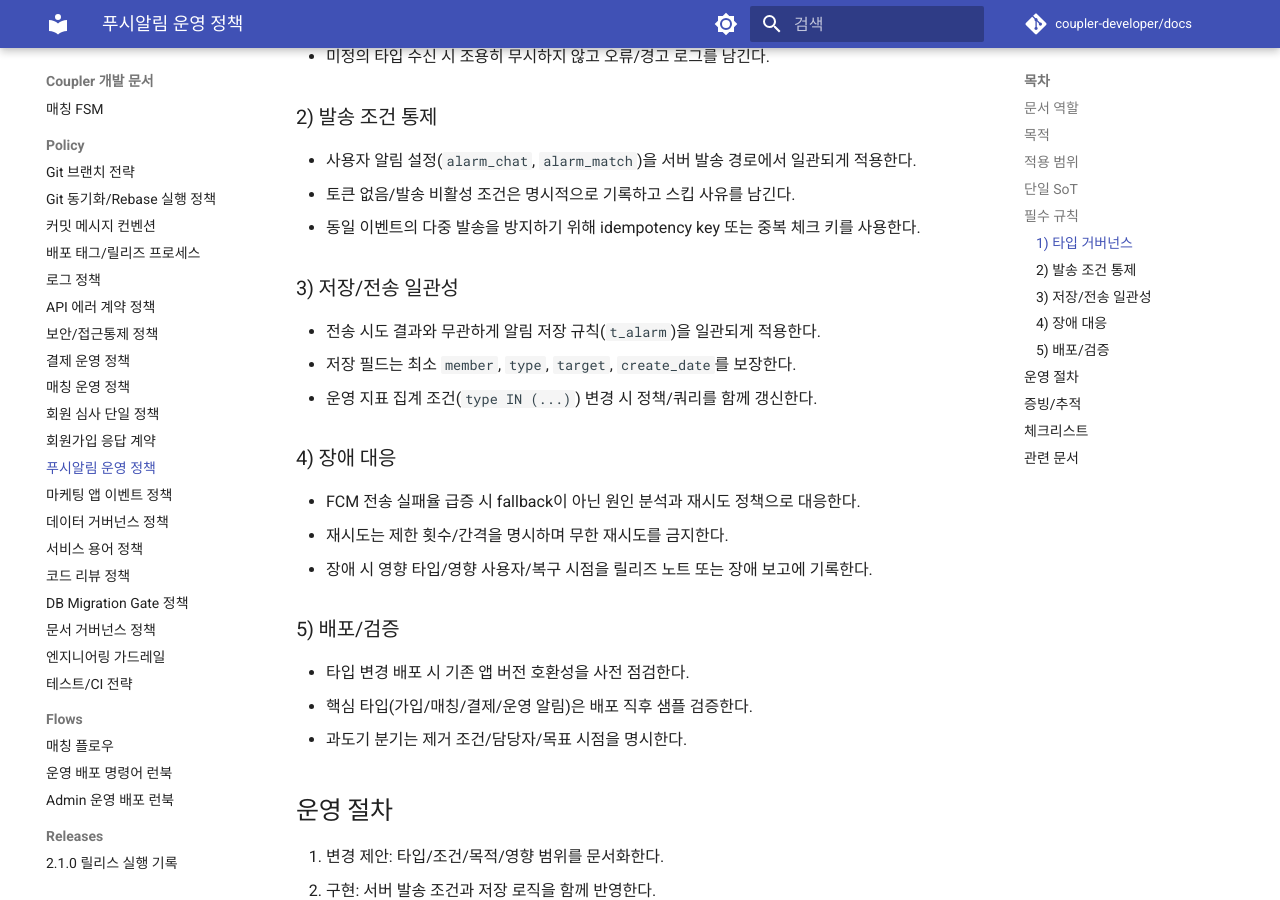
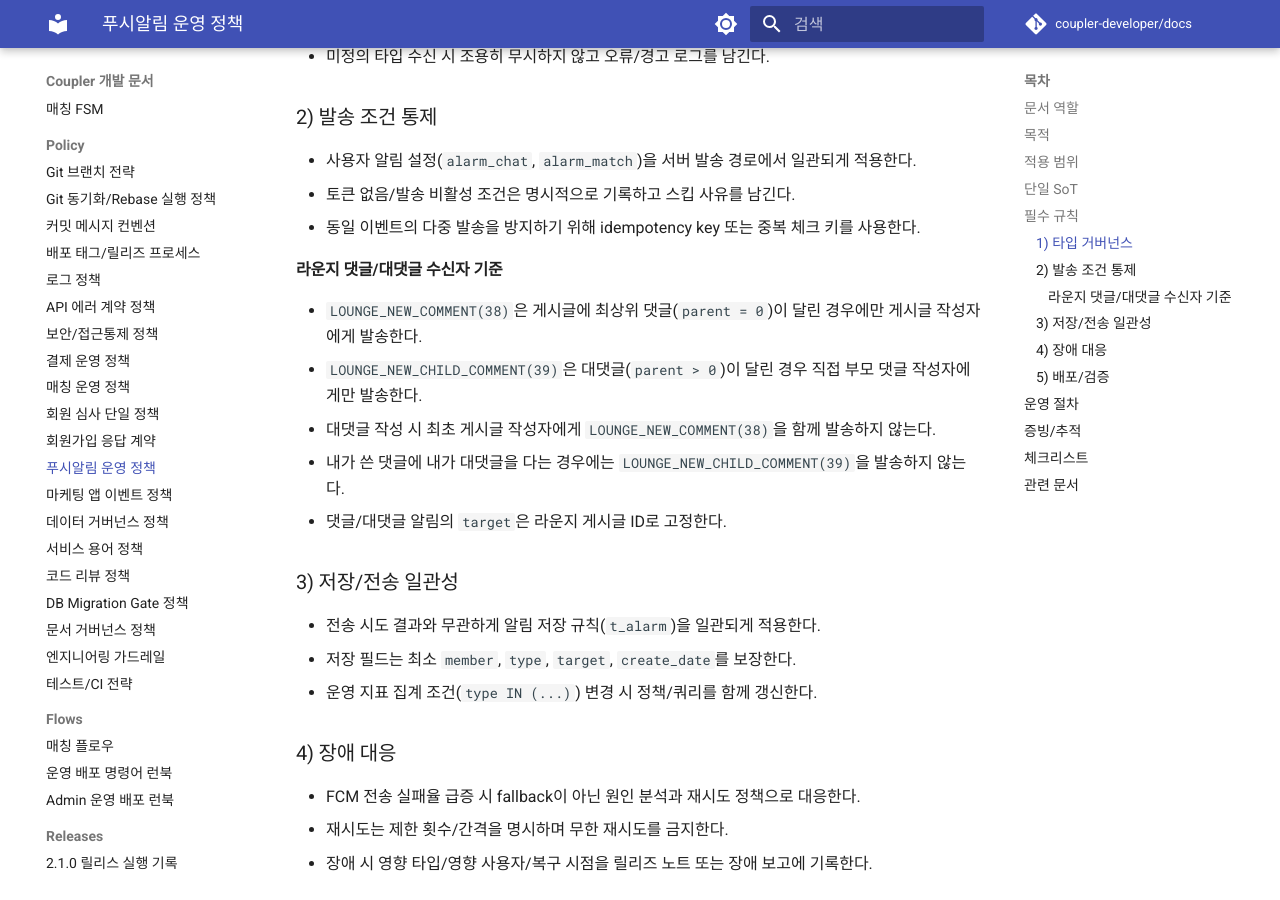
Before and after one commit to coupler-developer/docs, an MkDocs documentation site: the page built from content/policy/push-notification-policy.md, in a window 1280 px wide and 900 px high, scrolled down 1001 px. Built offline with MkDocs 1.6.1 and Material for MkDocs 9.7.7, drawn with Linux system fonts in a browser that asks for light colours; comment, search, counter and statistics services are not loaded; some of the changed text lies outside the part shown.

```diff
--- a/content/policy/push-notification-policy.md
+++ b/content/policy/push-notification-policy.md
@@ -36,6 +36,14 @@
 - 사용자 알림 설정(`alarm_chat`, `alarm_match`)을 서버 발송 경로에서 일관되게 적용한다.
 - 토큰 없음/발송 비활성 조건은 명시적으로 기록하고 스킵 사유를 남긴다.
 - 동일 이벤트의 다중 발송을 방지하기 위해 idempotency key 또는 중복 체크 키를 사용한다.
+
+#### 라운지 댓글/대댓글 수신자 기준
+
+- `LOUNGE_NEW_COMMENT(38)`은 게시글에 최상위 댓글(`parent = 0`)이 달린 경우에만 게시글 작성자에게 발송한다.
+- `LOUNGE_NEW_CHILD_COMMENT(39)`은 대댓글(`parent > 0`)이 달린 경우 직접 부모 댓글 작성자에게만 발송한다.
+- 대댓글 작성 시 최초 게시글 작성자에게 `LOUNGE_NEW_COMMENT(38)`을 함께 발송하지 않는다.
+- 내가 쓴 댓글에 내가 대댓글을 다는 경우에는 `LOUNGE_NEW_CHILD_COMMENT(39)`을 발송하지 않는다.
+- 댓글/대댓글 알림의 `target`은 라운지 게시글 ID로 고정한다.
 
 ### 3) 저장/전송 일관성
 
@@ -76,6 +84,7 @@
 - [ ] 타입 ID 충돌/재사용 없이 문서와 코드가 동기화됐는가?
 - [ ] 알림 설정/토큰 부재/환경 조건 스킵이 일관되게 동작하는가?
 - [ ] 중복 발송 방지 키 또는 동등한 통제가 있는가?
+- [ ] 라운지 댓글/대댓글 알림은 최상위 댓글과 직접 부모 댓글 기준이 분리되어 있는가?
 - [ ] 실패 재시도 제한 횟수와 종료 조건이 명시됐는가?
 - [ ] PR/배포 기록에 타입 변경 및 운영 지표 근거가 포함됐는가?
 
```
Also changed, not shown: content/architecture/lounge-system.md (+5 -0 lines).
